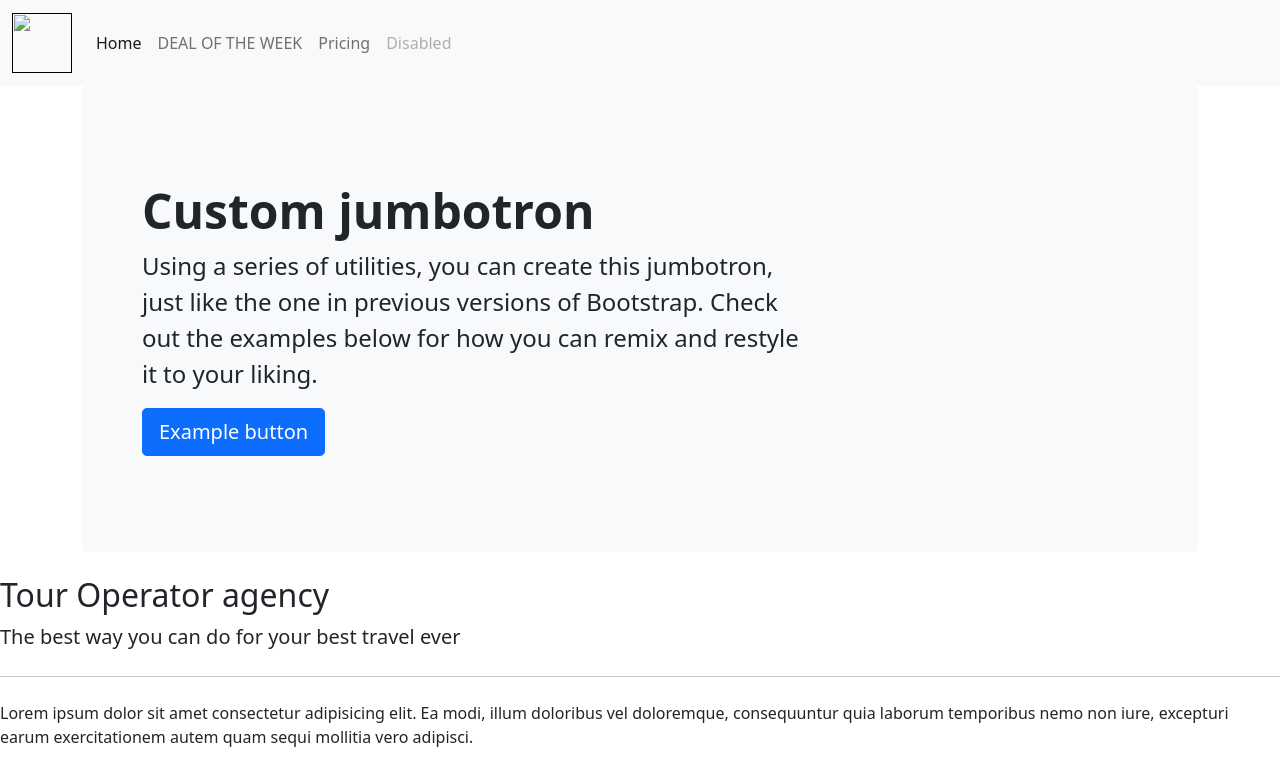
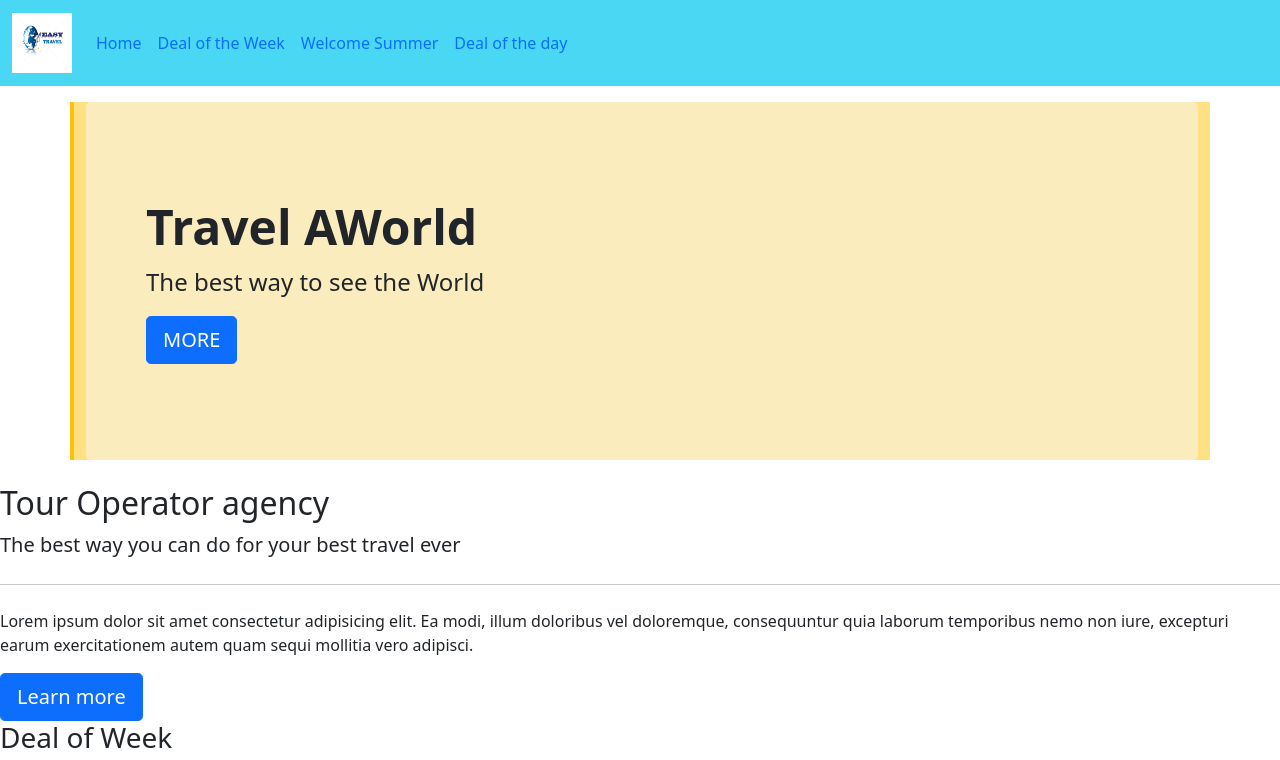
Before and after one commit to FrancescoMicunco/M2D3-programming-in-pair, a plain HTML site: page index.html in a window 1280 px wide. Shown: the top 760 px of the page. Drawn offline with nearby package versions, Linux system fonts and the light colour scheme.

Commit message:
style navbar and I jumbotron

```diff
--- a/index.html
+++ b/index.html
@@ -29,43 +29,43 @@
     <link href="https://cdn.jsdelivr.net/npm/bootstrap@5.1.2/dist/css/bootstrap.min.css" rel="stylesheet" integrity="sha384-uWxY/CJNBR+1zjPWmfnSnVxwRheevXITnMqoEIeG1LJrdI0GlVs/9cVSyPYXdcSF" crossorigin="anonymous">
     <link rel="stylesheet" href="style.css">
 
-    <title>Hello, world!</title>
+    <title>Travel Agency</title>
 </head>
 
 <body>
-    <nav class="navbar navbar-expand-lg navbar-light bg-light">
-        <div class="container-fluid">
+    <nav class="navbar navbar-expand-lg sticky-top  bg-info bg-opacity-75 ">
+        <div class="container-fluid ">
             <a class="navbar-brand" href="">
-                <img width="60" height="60" src="/image/mountain.jpg" alt="" />
+                <img width="60" height="60" src="/images/logo.png" alt="logo" />
             </a>
             <button class="navbar-toggler" type="button" data-bs-toggle="collapse" data-bs-target="#navbarNav" aria-controls="navbarNav" aria-expanded="false" aria-label="Toggle navigation">
       <span class="navbar-toggler-icon"></span>
     </button>
             <div class="collapse navbar-collapse" id="navbarNav">
                 <ul class="navbar-nav">
-                    <li class="nav-item">
+                    <li class="nav-item ">
                         <a class="nav-link active" aria-current="page" href="#">Home</a>
                     </li>
                     <li class="nav-item">
-                        <a class="nav-link" href="#deal">DEAL OF THE WEEK</a>
+                        <a class="nav-link" href="#deal">Deal of the Week</a>
                     </li>
                     <li class="nav-item">
-                        <a class="nav-link" href="#">Pricing</a>
+                        <a class="nav-link" href="#Welcome Summer">Welcome Summer</a>
                     </li>
                     <li class="nav-item">
-                        <a class="nav-link disabled">Disabled</a>
+                        <a class="nav-link" href="#deal_of_the_day">Deal of the day</a>
                     </li>
                 </ul>
             </div>
         </div>
     </nav>
-    <div class="container">
+    <div class="container border-start border-right border-warning bg-warning bg-opacity-50 border-secondary border-4 my-3">
         <div class="jumbotron">
-            <div class="p-5 mb-4 bg-light rounded-3">
+            <div class="p-5 mb-4 bg-light bg-warning bg-opacity-50 rounded-3">
                 <div class="container-fluid py-5">
-                    <h1 class="display-5 fw-bold">Custom jumbotron</h1>
-                    <p class="col-md-8 fs-4">Using a series of utilities, you can create this jumbotron, just like the one in previous versions of Bootstrap. Check out the examples below for how you can remix and restyle it to your liking.</p>
-                    <button class="btn btn-primary btn-lg" type="button">Example button</button>
+                    <h1 class="display-5 fw-bold">Travel AWorld</h1>
+                    <p class="col-md-8 fs-4">The best way to see the World</p>
+                    <button class="btn btn-primary btn-lg" type="button">MORE</button>
                 </div>
             </div>
         </div>
@@ -100,7 +100,9 @@
         Ex 14) When the user clicks on "contact us" the modal is displayed
         Ex 15) Create a function that adds a "HOT" badge to all the "Welcome Summer" offers
         Ex 16) Create a function to delete all "cards" from the page -->
-    <div class="jumbotron">
+    <div class="jumbotron ">
+
+
         <h2>Tour Operator agency</h2>
         <p class="lead">The best way you can do for your best travel ever</p>
         <hr class="my-4" />
@@ -179,7 +181,7 @@
                 - 6 destinations per row when the screen is very large
                 - 3 destinations per row when you are on a tablet (or a smaller window)
                 - 2 destinations per row when you are on a small screen -->
-    <h3>Welcome Summer</h3>
+    <h3 id="Welcome Summer">Welcome Summer</h3>
     <div class="container shadow-lg p-3 mb-5 bg-body rounded">
         <div class="row">
             <div class="col-sm-6 col-md-4 col-xl-2">
@@ -260,7 +262,7 @@
     <!-- Ex 6) Implement a "Deal of the day" section. In this section you'll have:
             - 66% of the page with a picture of the destination
             - 33% with Name, dates, price and a short description -->
-    <h3>DEAL OF THE DAY</h3>
+    <h3 id="deal_of_the_day">DEAL OF THE DAY</h3>
     <div class="container">
         <div class="row">
             <div class="try col-md-8">
```
